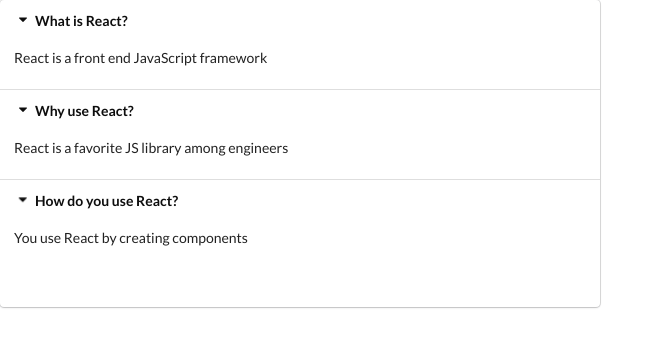
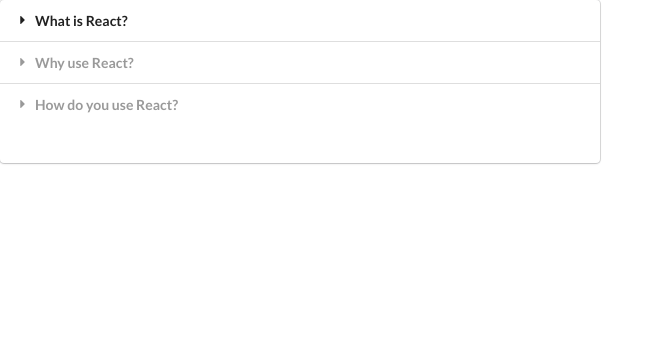
Before and after one commit to gello1199/Udemy-Widgets-App-React-Hooks, a React (Create React App) app: page / in a window 1280 px wide. Shown: the top 346 px of the page, without its empty margins (0-664 px from the left). Built offline with nearby package versions, Linux system fonts and the light colour scheme.

Commit message:
Add active variable to classname on clicked item

```diff
--- a/src/components/Accordion.js
+++ b/src/components/Accordion.js
@@ -8,15 +8,17 @@
     }
 
     const renderedItems = items.map((item, index) => {
+        const active = index === activeIndex ? 'active' : ''
+
         return <React.Fragment key={item.title}>
             <div
-            className='title active'
+            className={`title ${active}`}
             onClick={() => onTitleClick(index)}
             >
                 <i className='dropdown icon'></i>
                     {item.title}
             </div>
-            <div className='content active'>
+            <div className={`content ${active}`}>
                 <p>{item.content}</p>
             </div>
         </React.Fragment>
```
